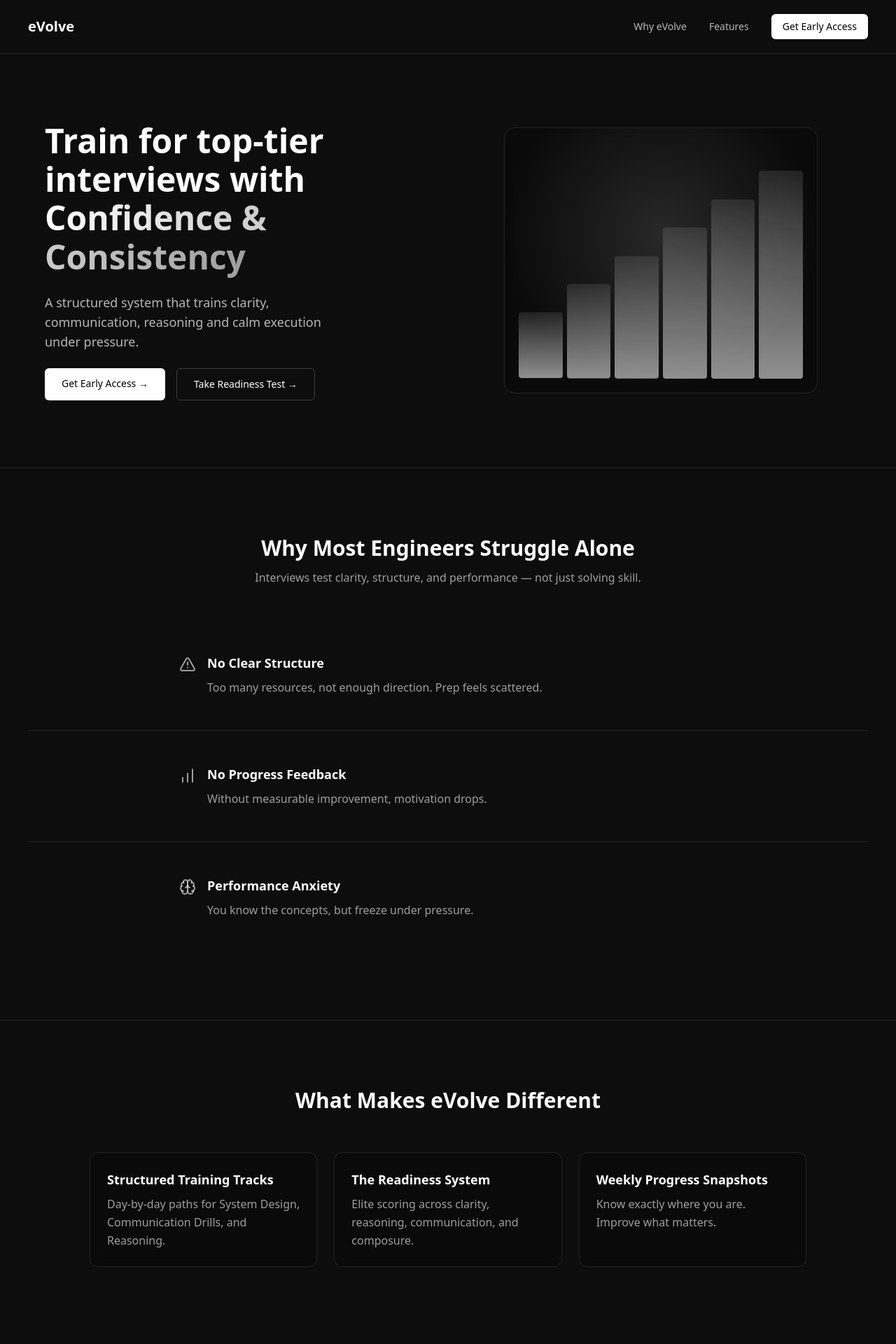
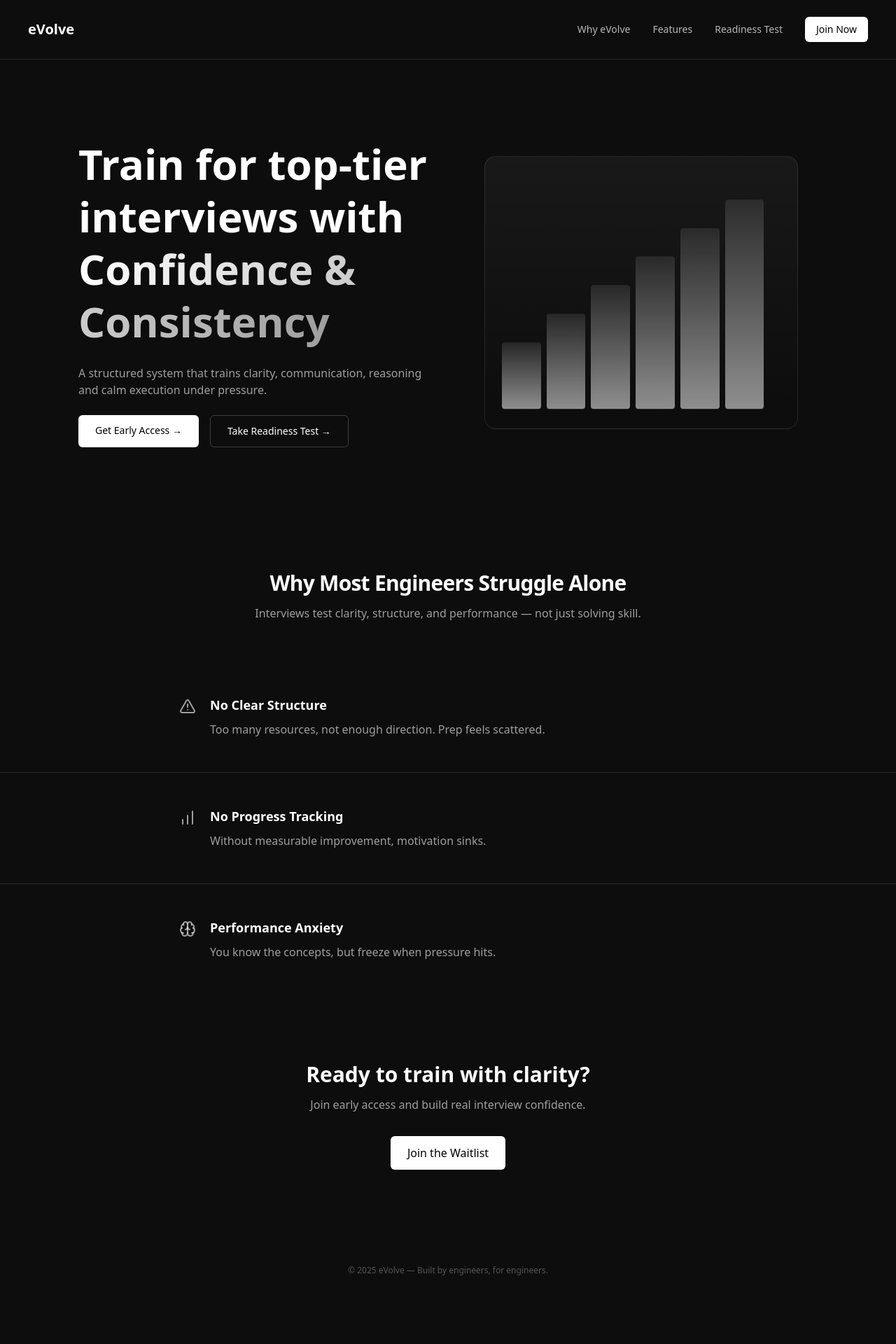
Before and after one commit to IG007-evolve/evolve-landing, a Next.js app: page / in a window 1280 px wide. Shown: the top 1920 px of the page at 70% size. After the commit the page ends 1863 px from the top, so only its background shows below. Built offline with nearby package versions, Linux system fonts and the light colour scheme.

Commit message:
mobile nav + hero spacing + bar sizing fixes

```diff
--- a/src/app/page.tsx
+++ b/src/app/page.tsx
@@ -1,9 +1,8 @@
 "use client";
 
+import { useState } from "react";
 import { motion } from "framer-motion";
-import { TriangleAlert, Brain, ChartNoAxesColumnIncreasing } from "lucide-react";
-
-const FORM_URL = "https://forms.gle/XuBtCQ5F3dRDQJJx8";
+import { TriangleAlert, ChartNoAxesColumnIncreasing, Brain } from "lucide-react";
 
 const Section = ({
   id,
@@ -14,43 +13,66 @@ const Section = ({
   children: React.ReactNode;
   className?: string;
 }) => (
-  <section id={id} className={`py-20 md:py-24 ${className}`}>
+  <section id={id} className={`py-24 ${className}`}>
     {children}
   </section>
 );
 
 export default function Home() {
+  const [menuOpen, setMenuOpen] = useState(false);
+
   return (
     <>
       {/* NAV */}
-      <header className="flex justify-between items-center py-5 px-6 md:px-10 border-b border-white/10 text-white">
+      <header className="flex justify-between items-center py-6 px-6 md:px-10 border-b border-white/10">
         <div className="text-xl font-semibold">eVolve</div>
 
+        {/* Desktop Nav */}
         <nav className="hidden md:flex items-center gap-8 text-sm text-white/70">
           <a href="#why" className="hover:text-white transition">Why eVolve</a>
           <a href="#features" className="hover:text-white transition">Features</a>
-          <a
-            href={FORM_URL}
-            target="_blank"
-            className="px-4 py-2 rounded-md bg-white text-black font-medium hover:bg-white/90 transition"
-          >
-            Get Early Access
+          <a href="#join" className="hover:text-white transition">Readiness Test</a>
+          <a href="#join" className="px-4 py-2 rounded-md bg-white text-black font-medium hover:bg-white/90 transition">
+            Join Now
           </a>
         </nav>
+
+        {/* Mobile menu toggle */}
+        <button
+          onClick={() => setMenuOpen(!menuOpen)}
+          className="md:hidden text-white text-2xl"
+        >
+          ☰
+        </button>
       </header>
 
+      {/* Mobile Dropdown Menu */}
+      {menuOpen && (
+        <div className="flex flex-col items-start gap-4 px-6 py-4 border-b border-white/10 text-sm bg-black">
+          <a href="#why" className="hover:text-white transition" onClick={() => setMenuOpen(false)}>Why eVolve</a>
+          <a href="#features" className="hover:text-white transition" onClick={() => setMenuOpen(false)}>Features</a>
+          <a href="#join" className="hover:text-white transition" onClick={() => setMenuOpen(false)}>Readiness Test</a>
+          <a
+            href="#join"
+            className="px-4 py-2 mt-2 rounded-md bg-white text-black font-medium hover:bg-white/90 transition"
+            onClick={() => setMenuOpen(false)}
+          >
+            Join
+          </a>
+        </div>
+      )}
+
       {/* HERO */}
-      <Section className="text-white px-6 md:px-10">
-        <div className="max-w-6xl mx-auto grid gap-12 md:gap-16 md:grid-cols-2 items-center">
-          {/* Text */}
+      <Section className="pt-20 pb-16 md:pt-28 md:pb-20">
+        <div className="max-w-6xl mx-auto grid md:grid-cols-2 gap-12 items-center px-6 md:px-12">
           <div className="space-y-6 text-center md:text-left">
             <motion.h1
               initial={{ opacity: 0, y: 16 }}
               animate={{ opacity: 1, y: 0 }}
-              transition={{ duration: 0.5 }}
-              className="text-3xl sm:text-4xl md:text-5xl font-semibold leading-[1.15]"
+              className="text-4xl sm:text-5xl md:text-6xl font-semibold leading-tight"
             >
-              Train for top-tier interviews with
+              Train for top-tier
+              <br /> interviews with
               <br />
               <span className="bg-clip-text text-transparent bg-gradient-to-r from-white to-white/60">
                 Confidence & Consistency
@@ -60,99 +82,75 @@ export default function Home() {
             <motion.p
               initial={{ opacity: 0, y: 8 }}
               animate={{ opacity: 1, y: 0 }}
-              transition={{ duration: 0.45 }}
-              className="text-white/70 text-base sm:text-lg max-w-md mx-auto md:mx-0"
+              className="text-white/60 max-w-lg md:max-w-none mx-auto md:mx-0"
             >
-              A structured system that trains clarity, communication, reasoning and calm execution under pressure.
+              A structured system that trains clarity, communication,
+              reasoning and calm execution under pressure.
             </motion.p>
 
             <motion.div
               initial={{ opacity: 0, y: 8 }}
               animate={{ opacity: 1, y: 0 }}
-              transition={{ duration: 0.5 }}
               className="flex flex-col sm:flex-row gap-4 justify-center md:justify-start"
             >
-              <a
-                href={FORM_URL}
-                target="_blank"
-                className="px-6 py-3 rounded-md bg-white text-black text-sm font-medium hover:bg-white/90 transition"
-              >
+              <a href="#join" className="px-6 py-3 rounded-md bg-white text-black text-sm font-medium hover:bg-white/90 transition">
                 Get Early Access →
               </a>
-              <a
-                href={FORM_URL}
-                target="_blank"
-                className="px-6 py-3 rounded-md border border-white/20 text-white text-sm font-medium hover:bg-white/10 transition"
-              >
+              <a href="#join" className="px-6 py-3 rounded-md border border-white/20 text-white text-sm font-medium hover:bg-white/10 transition">
                 Take Readiness Test →
               </a>
             </motion.div>
           </div>
 
-          {/* Visual */}
+          {/* Bar Visual */}
           <motion.div
             initial={{ opacity: 0, y: 24 }}
             animate={{ opacity: 1, y: 0 }}
-            transition={{ duration: 0.6 }}
-            className="w-full max-w-xs sm:max-w-sm md:max-w-md h-[220px] sm:h-[260px] md:h-[380px] mx-auto rounded-2xl border border-white/10 bg-black/20 backdrop-blur-sm p-5 flex items-end gap-1.5"
+            className="flex justify-center"
           >
+            <div className="w-full max-w-md h-[240px] sm:h-[300px] md:h-[390px] mx-auto rounded-2xl border border-white/10 p-6 flex items-end gap-2 relative overflow-hidden bg-gradient-to-b from-white/5 to-white/0">
               {[28, 40, 52, 64, 76, 88].map((h, i) => (
                 <div
                   key={i}
-                className="flex-1 rounded-sm bg-gradient-to-t from-white/55 to-white/10"
-                style={{
-                  height: `${h}%`,
-                  animation: "breathe 5s ease-in-out infinite",
-                  animationDelay: `${i * 0.2}s`,
-                }}
+                  className="rounded-sm bg-gradient-to-t from-white/55 to-white/10"
+                  style={{ width: "14%", height: `${h}%`, animation: "breathe 5s ease-in-out infinite alternate" }}
                 />
               ))}
-            <div className="absolute inset-0 pointer-events-none bg-[radial-gradient(circle_at_50%_40%,rgba(255,255,255,0.12),transparent_70%)] rounded-2xl" />
+            </div>
           </motion.div>
         </div>
+
+        <style>{`
+          @keyframes breathe {
+            0% { opacity: 0.7; transform: translateY(0); }
+            100% { opacity: 1; transform: translateY(-4px); }
+          }
+        `}</style>
       </Section>
 
       {/* WHY */}
-      <Section id="why" className="border-t border-white/10 text-white px-6 md:px-10">
-        <h2 className="text-2xl sm:text-3xl font-semibold text-center">Why Most Engineers Struggle Alone</h2>
-
-        <p className="text-center text-white/60 mt-3 max-w-2xl mx-auto">
+      <Section id="why">
+        <h2 className="text-3xl font-semibold tracking-tight text-center">Why Most Engineers Struggle Alone</h2>
+        <p className="text-center text-white/60 mt-3 max-w-2xl mx-auto leading-relaxed">
           Interviews test clarity, structure, and performance — not just solving skill.
         </p>
 
-        <div className="mt-12 divide-y divide-white/10 rounded-xl overflow-hidden">
+        <div className="mt-14 divide-y divide-white/10 rounded-xl overflow-hidden">
           {[
-            {
-              icon: TriangleAlert,
-              heading: "No Clear Structure",
-              body: "Too many resources, not enough direction. Prep feels scattered.",
-            },
-            {
-              icon: ChartNoAxesColumnIncreasing,
-              heading: "No Progress Feedback",
-              body: "Without measurable improvement, motivation drops.",
-            },
-            {
-              icon: Brain,
-              heading: "Performance Anxiety",
-              body: "You know the concepts, but freeze under pressure.",
-            },
+            { icon: TriangleAlert, heading: "No Clear Structure", body: "Too many resources, not enough direction. Prep feels scattered." },
+            { icon: ChartNoAxesColumnIncreasing, heading: "No Progress Tracking", body: "Without measurable improvement, motivation sinks." },
+            { icon: Brain, heading: "Performance Anxiety", body: "You know the concepts, but freeze when pressure hits." },
           ].map((item, i) => {
             const Icon = item.icon;
             return (
-              <motion.div
-                key={item.heading}
-                initial={{ opacity: 0, y: 14 }}
-                whileInView={{ opacity: 1, y: 0 }}
-                viewport={{ once: true }}
-                transition={{ duration: 0.45, delay: i * 0.05 }}
-                className="py-10 md:py-12 px-4 md:px-6"
-              >
-                <div className="flex items-start gap-4 max-w-3xl mx-auto">
+              <motion.div key={i} initial={{ opacity: 0, y: 14 }} whileInView={{ opacity: 1, y: 0 }} viewport={{ once: true }}>
+                <div className="py-12 px-6">
+                  <div className="flex items-start gap-5 max-w-3xl mx-auto">
                     <Icon className="mt-1 h-6 w-6 text-white/60" />
                     <div>
                       <h3 className="text-lg font-semibold">{item.heading}</h3>
                       <p className="text-white/60 mt-2 leading-relaxed">{item.body}</p>
+                    </div>
                   </div>
                 </div>
               </motion.div>
@@ -161,55 +159,25 @@ export default function Home() {
         </div>
       </Section>
 
-      {/* FEATURES */}
-      <Section id="features" className="border-t border-white/10 text-white px-6 md:px-10">
-        <h2 className="text-2xl sm:text-3xl font-semibold text-center">What Makes eVolve Different</h2>
+      {/* CTA */}
+      <Section id="join" className="pt-0">
+        <div className="max-w-3xl mx-auto text-center px-6">
+          <h3 className="text-2xl md:text-3xl font-semibold">Ready to train with clarity?</h3>
+          <p className="text-white/60 mt-3 leading-relaxed">
+            Join early access and build real interview confidence.
+          </p>
 
-        <div className="mt-14 grid sm:grid-cols-2 md:grid-cols-3 gap-6 max-w-5xl mx-auto">
-          {[
-            {
-              title: "Structured Training Tracks",
-              text: "Day-by-day paths for System Design, Communication Drills, and Reasoning.",
-            },
-            {
-              title: "The Readiness System",
-              text: "Elite scoring across clarity, reasoning, communication, and composure.",
-            },
-            {
-              title: "Weekly Progress Snapshots",
-              text: "Know exactly where you are. Improve what matters.",
-            },
-          ].map((item, i) => (
-            <motion.div
-              key={item.title}
-              initial={{ opacity: 0, y: 14 }}
-              whileInView={{ opacity: 1, y: 0 }}
-              viewport={{ once: true }}
-              transition={{ duration: 0.45, delay: i * 0.05 }}
-              className="rounded-xl border border-white/10 bg-black/20 p-6 backdrop-blur-sm"
-            >
-              <h3 className="font-semibold text-lg mb-2">{item.title}</h3>
-              <p className="text-white/60 leading-relaxed">{item.text}</p>
-            </motion.div>
-          ))}
+          <div className="flex justify-center gap-4 mt-8">
+            <a href="https://forms.gle/XuBtCQ5F3dRDQJJx8" target="_blank" className="px-6 py-3 rounded-md bg-white text-black font-medium hover:bg-white/90 transition">
+              Join the Waitlist
+            </a>
+          </div>
         </div>
       </Section>
 
-      {/* CTA */}
-      <Section className="text-white text-center px-6 md:px-10">
-        <h3 className="text-2xl sm:text-3xl font-semibold">Early Access is Limited.</h3>
-        <p className="text-white/60 mt-3 max-w-xl mx-auto">
-          Cohorts open in waves. Secure your spot and get access to the Readiness System preview.
-        </p>
-
-        <a
-          href={FORM_URL}
-          target="_blank"
-          className="inline-block mt-6 px-6 py-3 rounded-lg bg-white text-black text-sm font-medium hover:bg-white/90 transition"
-        >
-          Get Early Access →
-        </a>
-      </Section>
+      <footer className="text-center text-xs text-white/30 py-10">
+        © 2025 eVolve — Built by engineers, for engineers.
+      </footer>
     </>
   );
 }
```
Lines whose indentation alone changed are shown as unchanged.
